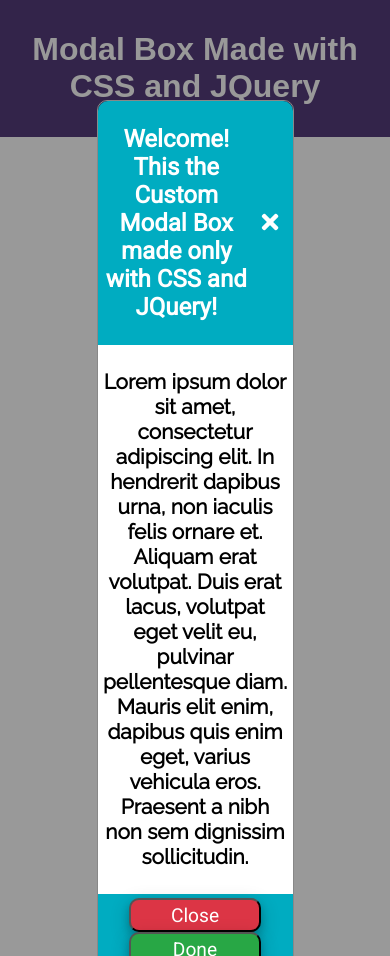
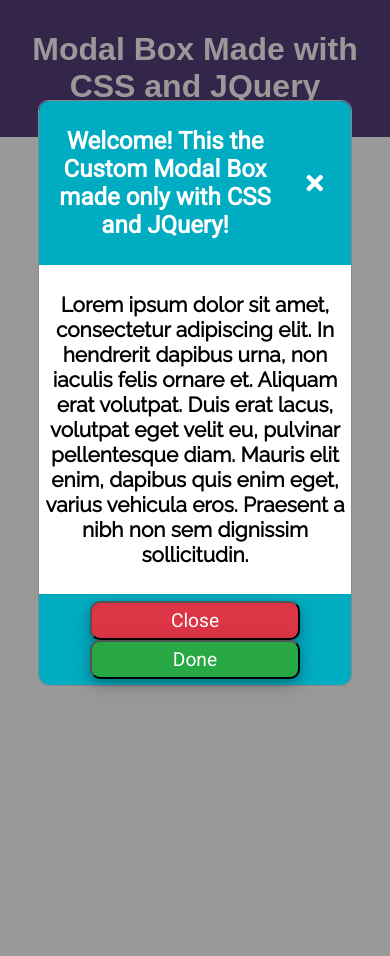
Before and after one commit to punisher1705/responsive-modal, a plain HTML site: page index.html in a window 390 px wide. Both pictures are taken after a click on the button "Open Modal Box". Drawn offline with Linux system fonts and the light colour scheme.

Commit message:
responsive modal v5

```diff
--- a/css/style.css
+++ b/css/style.css
@@ -129,6 +129,9 @@ button#done:hover {
 	to {top:0; opacity: 1}
 }
 @media screen and (max-width: 447px) {
+	.modal-content {
+		width: 80%;
+	}
 	button#close {
 		background: #dc3545;
 		width: 70%;
```
